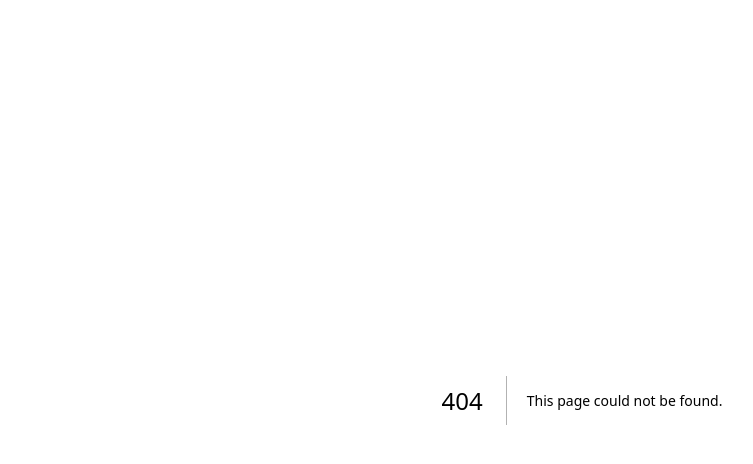
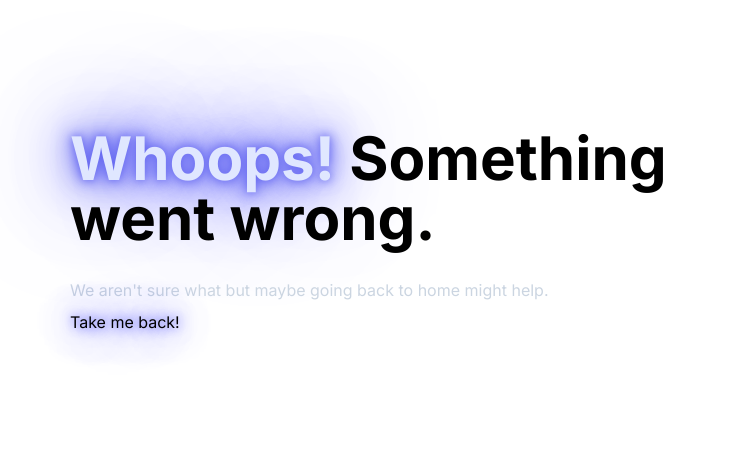
Before and after one commit to Progalt/langbytes-site, a Next.js app: page /error in a window 1280 px wide. Before the commit this address had no page. Shown: the top 464 px of the page, without its empty margins (58-811 px from the left). Built offline with nearby package versions, Linux system fonts and the light colour scheme.

Commit message:
Added error page

```diff
--- a/src/app/Components/TaskSnippet.js
+++ b/src/app/Components/TaskSnippet.js
@@ -12,6 +12,7 @@ import { createClient } from '../utils/supabase/client';
 import { SignIn } from '../signin/signin';
 import { Modal } from './Modal';
 import { isSignedIn } from '../Backend/database';
+import { useRouter } from 'next/navigation';
 
 export const knownLanguages = [
     "JavaScript",
@@ -41,6 +42,7 @@ export function TaskSnippet({ id, difficulty, selectedLanguages, onNotSignedIn }
     const [height, setHeight] = useState('auto');
     const contentDiv = useRef(null);
     const supabase = createClient();
+    const router = useRouter();
 
     useEffect(() => {
         const element = contentDiv.current;
@@ -75,7 +77,8 @@ export function TaskSnippet({ id, difficulty, selectedLanguages, onNotSignedIn }
             .single();
 
             if (q === null) {
-                console.log(error);
+                //console.log(error);
+                router.push("/error")
                 return;
             }
 
@@ -83,6 +86,7 @@ export function TaskSnippet({ id, difficulty, selectedLanguages, onNotSignedIn }
             .from("solution")
             .select("*")
             .eq("question_id", id);
+
 
 
             const languageMap = snips.reduce((acc, obj) => {
--- /dev/null
+++ b/src/app/error/page.js
@@ -0,0 +1,16 @@
+
+export default function ErrorPage() {
+
+    return (
+        <main className="min-h-screen w-full">
+            <article className="ml-[10%] pt-[10%] w-[50%]">
+                <h1 className="text-4xl md:text-6xl font-bold">
+                    <span className="text-glow text-indigo-100">Whoops! </span>
+                    Something went wrong.
+                </h1>
+                <h2 className="pt-[30px] pb-2 text-slate-300">We aren't sure what but maybe going back to home might help.</h2>
+                <a href="/" className="text-glow">Take me back!</a>
+            </article>
+        </main>
+    )
+}
--- a/src/app/snip/page.js
+++ b/src/app/snip/page.js
@@ -27,8 +27,20 @@ export default function Snip() {
             let diff = urlParams.get("difficulty");
             let langs = urlParams.get("lang");
 
+            const knownDifficulties = [
+                "Easy",
+                "Medium",
+                "Hard"
+            ];
+
+            if (!knownDifficulties.includes(diff)) {
+                router.push("/error");
+            }
+
             setQuestionID(id);
             setDifficulty(diff);
+
+
 
 
             if (langs === "" || !knownLanguages.includes(langs)) {
```
